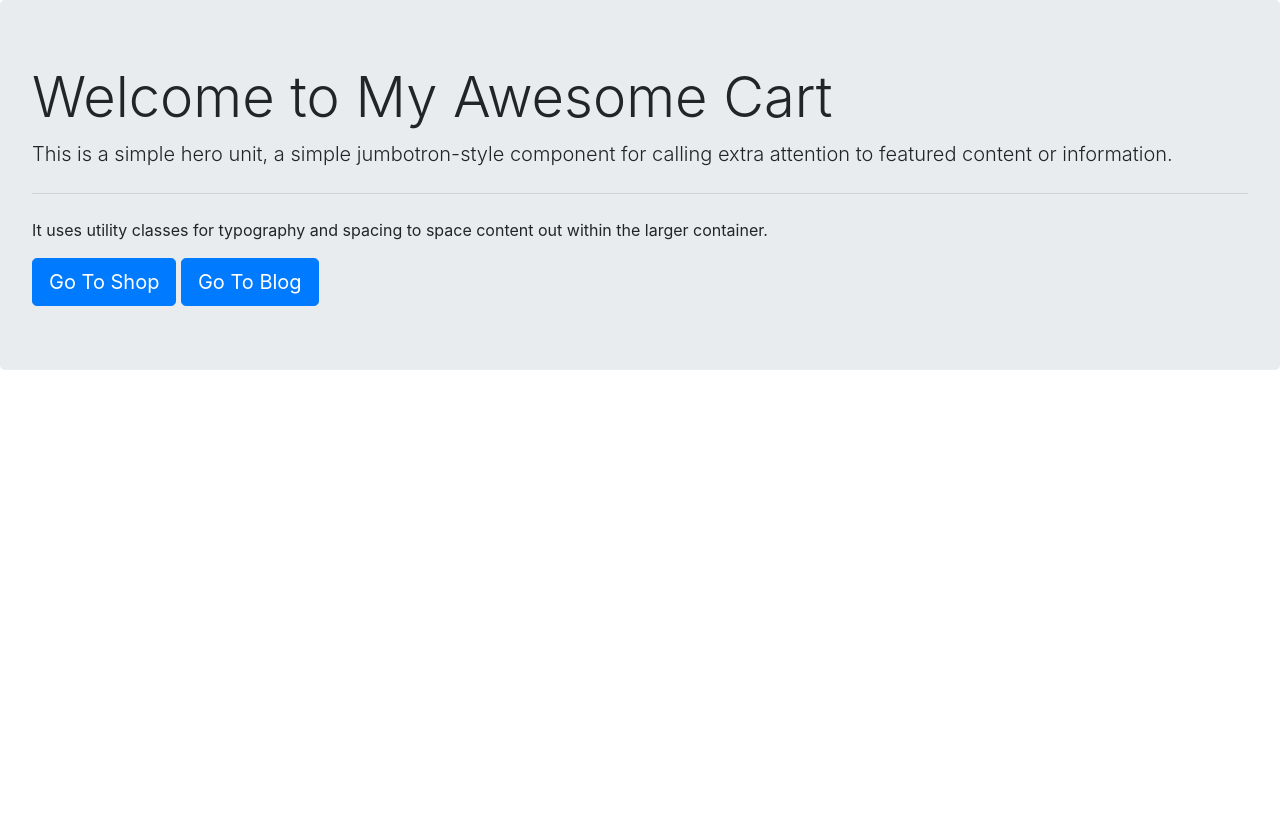
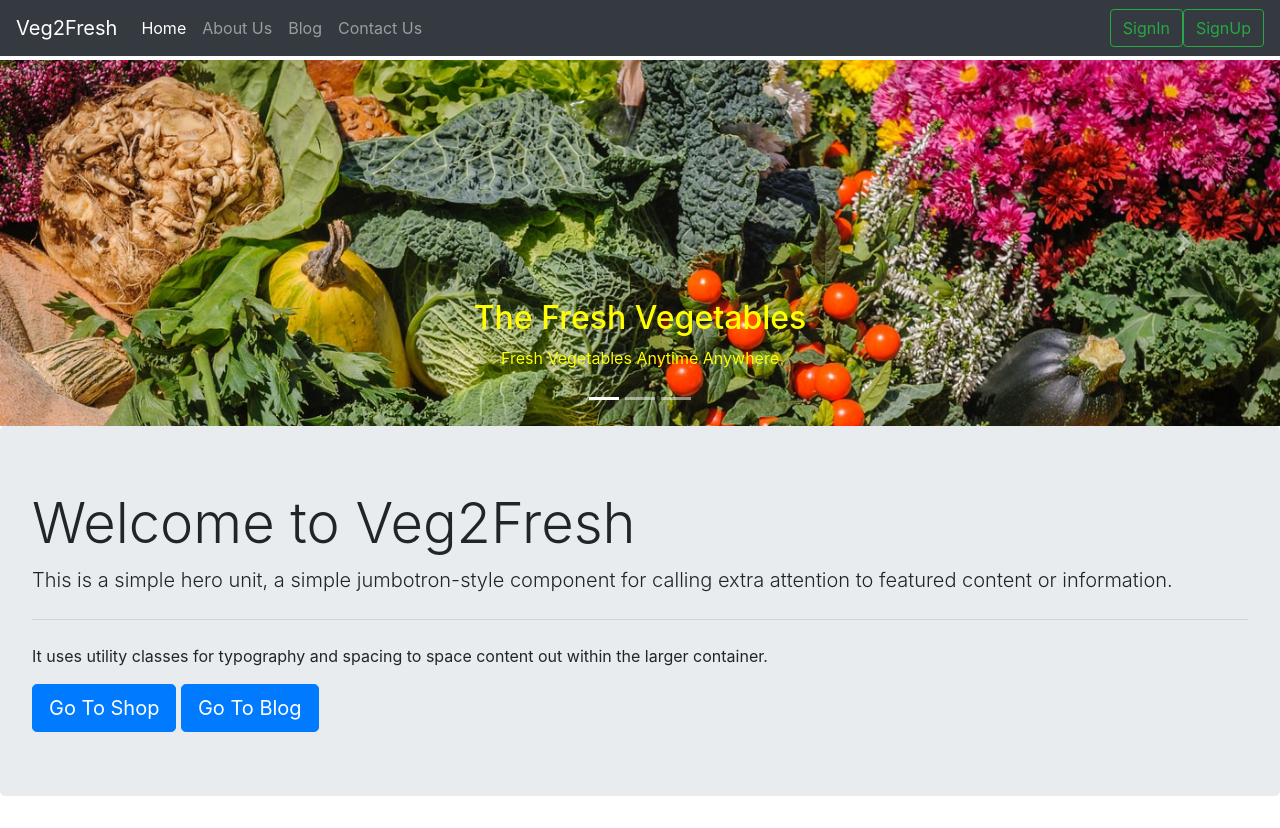
Before and after one commit to KumarSantosh22/E-Com_Website, a Django app: page / in a window 1280 px wide. Before the commit the page ends 370 px from the top, so only its background shows below. Run offline with Django 3.2, Linux system fonts and the light colour scheme; some libraries are stand-ins or nearby versions.

Commit message:
homepage modified

```diff
--- a/veg2fresh/veg2fresh/settings.py
+++ b/veg2fresh/veg2fresh/settings.py
@@ -120,6 +120,10 @@ USE_TZ = True
 # https://docs.djangoproject.com/en/3.0/howto/static-files/
 
 STATIC_URL = '/static/'
+STATICFILES_DIRS = [
+    os.path.join(BASE_DIR, 'veg2fresh/static'),
+]
+STATIC_ROOT = os.path.join(BASE_DIR, 'static')
 
 # Media Management
 MEDIA_ROOT = os.path.join(BASE_DIR, 'media')
--- /dev/null
+++ b/veg2fresh/veg2fresh/templates/basic.html
@@ -0,0 +1,61 @@
+<!doctype html>
+<html lang="en">
+  <head>
+    <!-- Required meta tags -->
+    <meta charset="utf-8">
+    <meta name="viewport" content="width=device-width, initial-scale=1, shrink-to-fit=no">
+
+    <!-- Bootstrap CSS -->
+    <link rel="stylesheet" href="https://stackpath.bootstrapcdn.com/bootstrap/4.2.1/css/bootstrap.min.css" integrity="sha384-GJzZqFGwb1QTTN6wy59ffF1BuGJpLSa9DkKMp0DgiMDm4iYMj70gZWKYbI706tWS" crossorigin="anonymous">
+
+    <title>{% block title%} {% endblock %}</title>
+
+     <style>{% block css %} {% endblock %}</style>
+
+  </head>
+  <body>
+
+    <nav class="navbar navbar-expand-lg navbar-dark bg-dark">
+  <a class="navbar-brand" href="/shop">Veg2Fresh</a>
+  <button class="navbar-toggler" type="button" data-toggle="collapse" data-target="#navbarSupportedContent" aria-controls="navbarSupportedContent" aria-expanded="false" aria-label="Toggle navigation">
+    <span class="navbar-toggler-icon"></span>
+  </button>
+
+  <div class="collapse navbar-collapse" id="navbarSupportedContent">
+    <ul class="navbar-nav mr-auto">
+      <li class="nav-item active">
+        <a class="nav-link" href="/shop">Home <span class="sr-only">(current)</span></a>
+      </li>
+      <li class="nav-item">
+        <a class="nav-link" href="/shop/about">About Us</a>
+      </li>
+
+      <li class="nav-item">
+        <a class="nav-link" href="/blog">Blog</a>
+      </li>
+
+       <li class="nav-item">
+        <a class="nav-link" href="/shop/contact">Contact Us</a>
+      </li>
+
+
+    </ul>
+    <form method='get' action='' class="form-inline my-2 my-lg-0">
+      <button class="btn btn-outline-success my-2 my-sm-0" type="Sign In">SignIn</button>
+      <button class="btn btn-outline-success my-2 my-sm-0" type="Sign Up">SignUp</button>
+    </form>
+  </div>
+</nav>
+
+  {% block body %} {% endblock %}
+
+    <!-- Optional JavaScript -->
+    <!-- jQuery first, then Popper.js, then Bootstrap JS -->
+    <script src="https://code.jquery.com/jquery-3.3.1.js"
+  integrity="sha256-2Kok7MbOyxpgUVvAk/HJ2jigOSYS2auK4Pfzbm7uH60="
+  crossorigin="anonymous"></script>
+    <script src="https://cdnjs.cloudflare.com/ajax/libs/popper.js/1.14.6/umd/popper.min.js" integrity="sha384-wHAiFfRlMFy6i5SRaxvfOCifBUQy1xHdJ/yoi7FRNXMRBu5WHdZYu1hA6ZOblgut" crossorigin="anonymous"></script>
+    <script src="https://stackpath.bootstrapcdn.com/bootstrap/4.2.1/js/bootstrap.min.js" integrity="sha384-B0UglyR+jN6CkvvICOB2joaf5I4l3gm9GU6Hc1og6Ls7i6U/mkkaduKaBhlAXv9k" crossorigin="anonymous"></script>
+    {% block js %} {% endblock %}
+  </body>
+</html>
--- a/veg2fresh/veg2fresh/templates/index.html
+++ b/veg2fresh/veg2fresh/templates/index.html
@@ -1,30 +1,67 @@
-<!doctype html>
-<html lang="en">
-  <head>
-<!--      <script>window.location = "/shop";</script>-->
-    <!-- Required meta tags -->
-    <meta charset="utf-8">
-    <meta name="viewport" content="width=device-width, initial-scale=1, shrink-to-fit=no">
+{% extends 'basic.html' %}
 
-    <!-- Bootstrap CSS -->
-    <link rel="stylesheet" href="https://stackpath.bootstrapcdn.com/bootstrap/4.3.1/css/bootstrap.min.css" integrity="sha384-ggOyR0iXCbMQv3Xipma34MD+dH/1fQ784/j6cY/iJTQUOhcWr7x9JvoRxT2MZw1T" crossorigin="anonymous">
+{% block title %}Veg2Fresh{% endblock %}
 
-    <title>Welcome to Veg2Fresh</title>
-  </head>
-  <body>
-   <div class="jumbotron">
-  <h1 class="display-4">Welcome to My Awesome Cart</h1>
-  <p class="lead">This is a simple hero unit, a simple jumbotron-style component for calling extra attention to featured content or information.</p>
-  <hr class="my-4">
-  <p>It uses utility classes for typography and spacing to space content out within the larger container.</p>
+{% block body %}
+
+<div class="container my-1"></div>
+  <div id="carouselExampleCaptions" class="carousel slide carousel-fade" data-ride="carousel">
+    <ol class="carousel-indicators">
+      <li data-target="#carouselExampleCaptions" data-slide-to="0" class="active"></li>
+      <li data-target="#carouselExampleCaptions" data-slide-to="1"></li>
+      <li data-target="#carouselExampleCaptions" data-slide-to="2"></li>
+    </ol>
+    <div class="carousel-inner">
+      <div class="carousel-item active">
+{% load static %}
+      <img src="{% static 'veg.jpg' %}" class="d-block w-100" alt="...">
+        <div class="carousel-caption d-none d-md-block">
+          <h2 style="color: yellow;">The Fresh Vegetables</h2>
+          <p style="color: yellow;">Fresh Vegetables Anytime Anywhere</p>
+        </div>
+      </div>
+      <div class="carousel-item">
+{% load static %}
+      <img src="{% static 'veg1.jpg' %}" class="d-block w-100" alt="...">
+        <div class="carousel-caption d-none d-md-block">
+          <h2 style="color: yellow;">The Fresh Vegetables</h2>
+          <p style="color: yellow;">Fresh Vegetables Anytime Anywhere</p>
+        </div>
+      </div>
+      <div class="carousel-item">
+{% load static %}
+      <img src="{% static 'veg2.jpg' %}" class="d-block w-100" alt="...">
+        <div class="carousel-caption d-none d-md-block">
+          <h2 style="color: yellow;">The Fresh Vegetables</h2>
+          <p style="color: yellow;">Fresh Vegetables Anytime Anywhere</p>
+        </div>
+      </div>
+    </div>
+    <a class="carousel-control-prev" href="#carouselExampleCaptions" role="button" data-slide="prev">
+      <span class="carousel-control-prev-icon" aria-hidden="true"></span>
+      <span class="sr-only">Previous</span>
+    </a>
+    <a class="carousel-control-next" href="#carouselExampleCaptions" role="button" data-slide="next">
+      <span class="carousel-control-next-icon" aria-hidden="true"></span>
+      <span class="sr-only">Next</span>
+    </a>
+  </div>
+
+<div class="jumbotron">
+  <h1 class="display-4">Welcome to Veg2Fresh</h1>
+  <p class="lead">
+    This is a simple hero unit, a simple jumbotron-style component for calling
+    extra attention to featured content or information.
+  </p>
+  <hr class="my-4" />
+  <p>
+    It uses utility classes for typography and spacing to space content out
+    within the larger container.
+  </p>
   <a class="btn btn-primary btn-lg" href="/shop" role="button">Go To Shop</a>
   <a class="btn btn-primary btn-lg" href="/blog" role="button">Go To Blog</a>
 </div>
 
-    <!-- Optional JavaScript -->
-    <!-- jQuery first, then Popper.js, then Bootstrap JS -->
-    <script src="https://code.jquery.com/jquery-3.3.1.slim.min.js" integrity="sha384-q8i/X+965DzO0rT7abK41JStQIAqVgRVzpbzo5smXKp4YfRvH+8abtTE1Pi6jizo" crossorigin="anonymous"></script>
-    <script src="https://cdnjs.cloudflare.com/ajax/libs/popper.js/1.14.7/umd/popper.min.js" integrity="sha384-UO2eT0CpHqdSJQ6hJty5KVphtPhzWj9WO1clHTMGa3JDZwrnQq4sF86dIHNDz0W1" crossorigin="anonymous"></script>
-    <script src="https://stackpath.bootstrapcdn.com/bootstrap/4.3.1/js/bootstrap.min.js" integrity="sha384-JjSmVgyd0p3pXB1rRibZUAYoIIy6OrQ6VrjIEaFf/nJGzIxFDsf4x0xIM+B07jRM" crossorigin="anonymous"></script>
-  </body>
-</html>
+
+
+{% endblock %}
--- a/veg2fresh/veg2fresh/urls.py
+++ b/veg2fresh/veg2fresh/urls.py
@@ -27,3 +27,5 @@ urlpatterns = [
 ]
 
 urlpatterns += static(settings.MEDIA_URL, document_root=settings.MEDIA_ROOT)
+
+urlpatterns += static(settings.STATIC_URL, document_root=settings.STATIC_ROOT)
```
Also changed, not shown: veg2fresh/db.sqlite3, veg2fresh/veg2fresh/static/veg.jpg (renamed from veg2fresh/shop/static/shop/veg.jpg), veg2fresh/veg2fresh/static/veg1.jpg (renamed from veg2fresh/shop/static/shop/veg1.jpg), veg2fresh/veg2fresh/static/veg2.jpg (renamed from veg2fresh/shop/static/shop/tom2.jpg).
